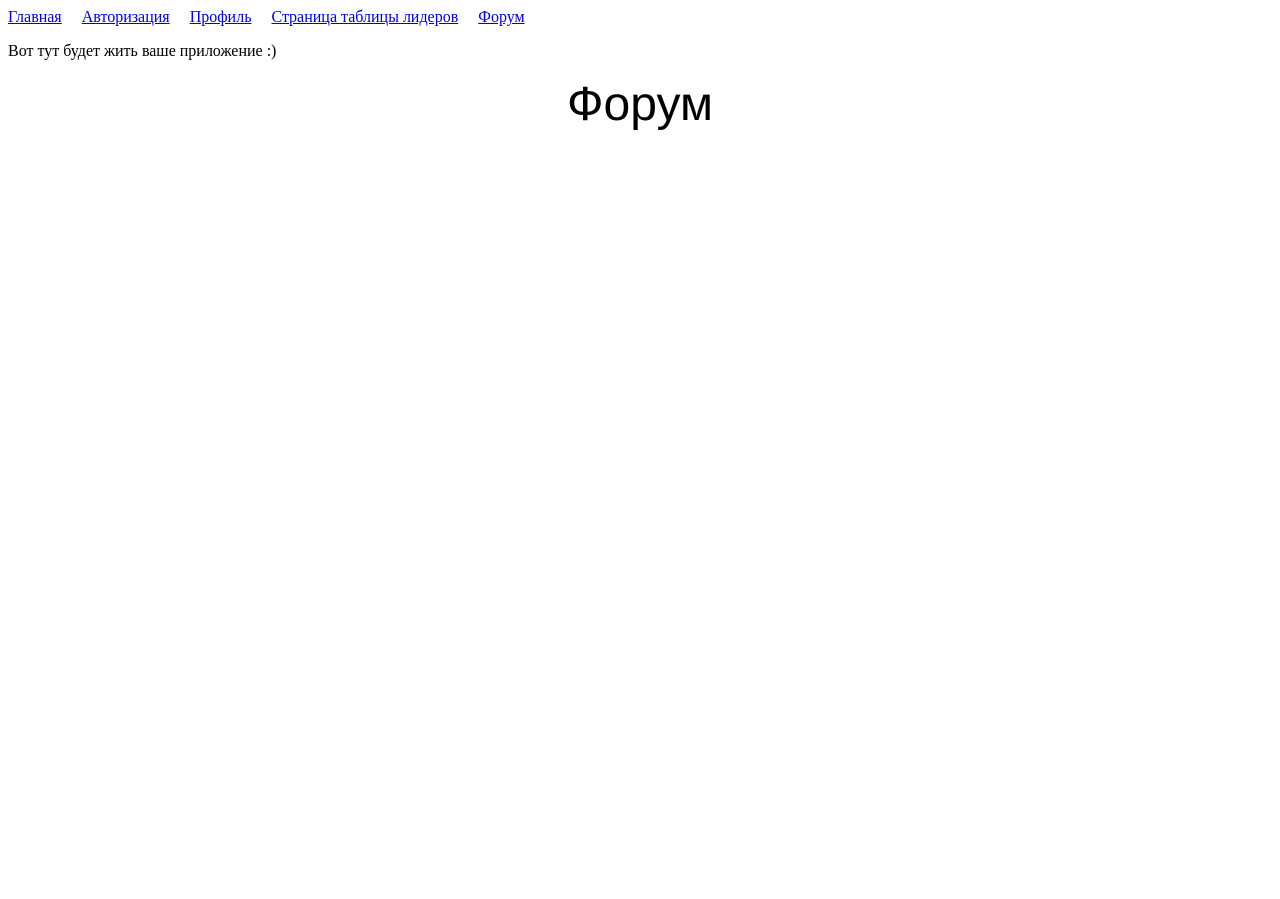
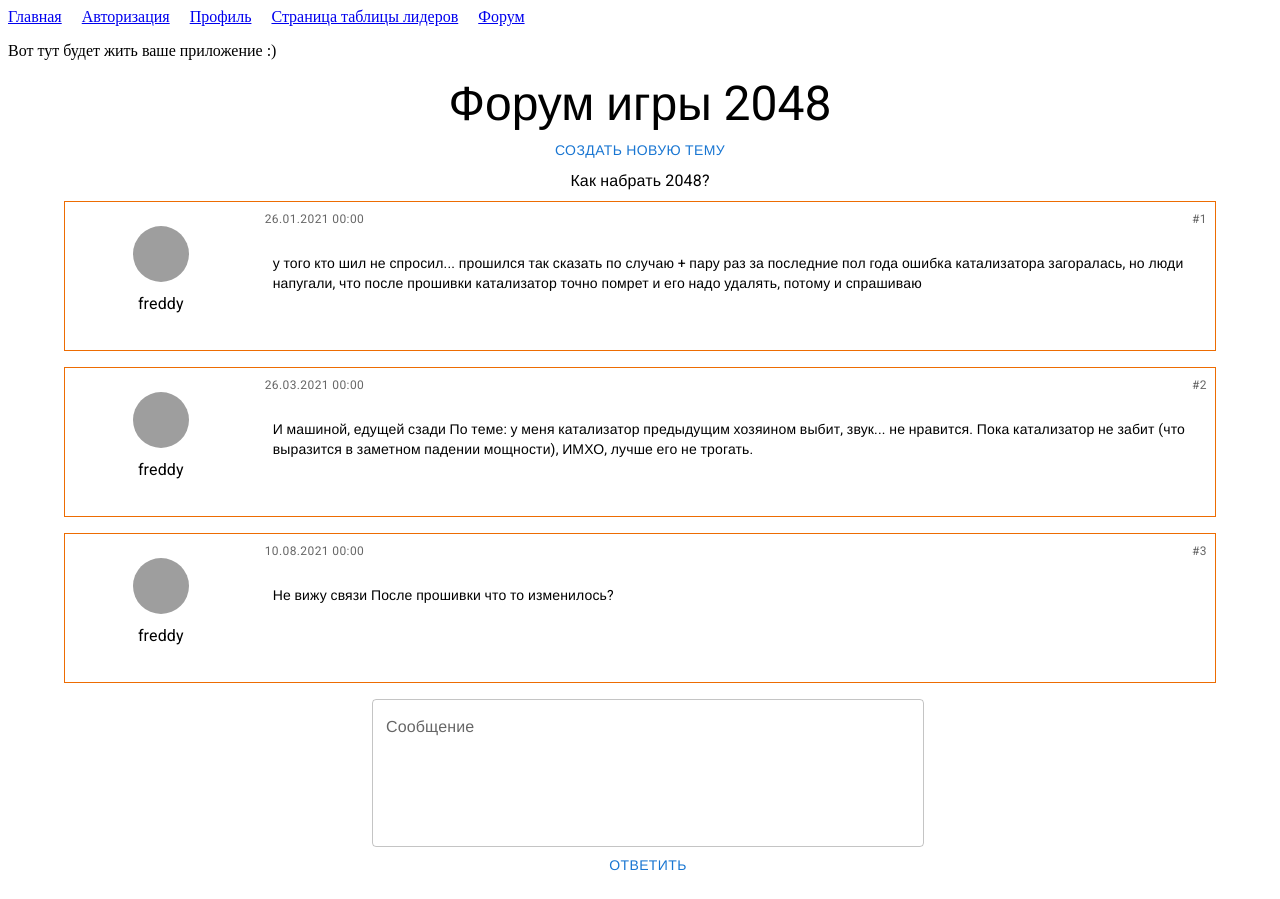
Before and after one commit to harlequin-plus/dreamteam_mf05, a React (Vite) app in the folder packages/client/: page /forum in a window 1280 px wide. Before the commit the page ends 800 px from the top, so only its background shows below. Built offline with nearby package versions, Linux system fonts and the light colour scheme; grey boxes are pictures that could not be loaded; a web font is replaced by a local one.

Commit message:
create mock

```diff
--- /dev/null
+++ b/packages/client/src/components/Comment/index.tsx
@@ -0,0 +1,61 @@
+import { FC } from 'react'
+import { User } from '../../api/type'
+import { Avatar, Box, Grid, Typography } from '@mui/material'
+import { dateLocale } from '../../constants'
+type OwnProps = {
+  content: string
+  user?: User
+  date: Date
+  ordinalNumber: number
+}
+
+const Comment: FC<OwnProps> = ({ content, user, date, ordinalNumber }) => {
+  const avatar = user?.avatar ? `${user.avatar}` : ''
+
+  const formatDate = (date: Date) => {
+    const dateFormatter = new Intl.DateTimeFormat(dateLocale)
+    const timeFormatter = new Intl.DateTimeFormat(dateLocale, {
+      hour: 'numeric',
+      minute: 'numeric',
+    })
+    const displayDate = dateFormatter.format(date)
+    const displayTime = timeFormatter.format(date)
+
+    return `${displayDate} ${displayTime}`
+  }
+  const displayFullDate = formatDate(date)
+
+  return (
+    <Grid
+      container
+      columnSpacing={0}
+      my={1}
+      py={0}
+      border={1}
+      borderColor={'warning.main'}>
+      <Grid item xs={12} md={2} py={3}>
+        <Box display={'flex'} alignItems="center" flexDirection="column">
+          <Avatar src={avatar} sx={{ width: 56, height: 56 }} />
+          <Typography p={1} variant="subtitle1">
+            {user?.login}{' '}
+          </Typography>
+        </Box>
+      </Grid>
+      <Grid item xs={12} md={10}>
+        <Box display={'flex'} justifyContent={'space-between'}>
+          <Typography color={'text.secondary'} variant="caption" m={1}>
+            {displayFullDate}
+          </Typography>
+          <Typography color={'text.secondary'} variant="caption" m={1}>
+            {`#${ordinalNumber}`}
+          </Typography>
+        </Box>
+        <Typography variant="body2" m={2}>
+          {content}
+        </Typography>
+      </Grid>
+    </Grid>
+  )
+}
+
+export default Comment
--- a/packages/client/src/components/ControlledInput/index.tsx
+++ b/packages/client/src/components/ControlledInput/index.tsx
@@ -20,7 +20,7 @@ type OwnProps = {
   type?: InputType
   name: InputName
   label: string
-  autoComplete: InputAutocomlete
+  autoComplete?: InputAutocomlete
 }
 
 export const ControlledInput = forwardRef(
--- a/packages/client/src/components/Form/index.tsx
+++ b/packages/client/src/components/Form/index.tsx
@@ -12,7 +12,7 @@ export interface ModalInput {
   label: string
   name: InputName
   type?: InputType
-  autoComlete: InputAutocomlete
+  autoComlete?: InputAutocomlete
 }
 
 type OwnProps = {
--- a/packages/client/src/components/Forum/index.tsx
+++ b/packages/client/src/components/Forum/index.tsx
@@ -1,13 +1,18 @@
-import { Box, Typography } from '@mui/material'
+import { Box, Button, Typography, Container } from '@mui/material'
+import Topic from '../Topic'
 
-const Forum = () => {
+const GameForum = () => {
   return (
-    <Box display={'flex'} alignItems="center" flexDirection="column">
-      <Typography variant="h3" component="h1">
-        Форум
-      </Typography>
-    </Box>
+    <Container maxWidth="lg">
+      <Box display={'flex'} alignItems="center" flexDirection="column">
+        <Typography variant="h3" component="h1">
+          Форум игры 2048
+        </Typography>
+        <Button>Создать новую тему</Button>
+        <Topic name="Как набрать 2048?"></Topic>
+      </Box>
+    </Container>
   )
 }
 
-export default Forum
+export default GameForum
--- a/packages/client/src/components/Leaderboard/index.tsx
+++ b/packages/client/src/components/Leaderboard/index.tsx
@@ -3,7 +3,6 @@ import Avatar from '@mui/material/Avatar'
 import Typography from '@mui/material/Typography'
 import {
   CardHeader,
-  Link,
   Table,
   TableBody,
   TableCell,
--- /dev/null
+++ b/packages/client/src/components/Topic/index.tsx
@@ -0,0 +1,67 @@
+import {
+  Button,
+  Container,
+  FormControl,
+  InputLabel,
+  OutlinedInput,
+  Typography,
+} from '@mui/material'
+import { FC, FormEvent, useEffect, useState } from 'react'
+import Comment from '../Comment'
+import { CommentType } from '../../types'
+import { getTopics } from '../../mocks/topics.mock'
+
+type OwnProps = {
+  name: string
+}
+
+const Topic: FC<OwnProps> = ({ name }) => {
+  const [comments, setComments] = useState<CommentType[]>([])
+
+  useEffect(() => {
+    const topics = getTopics() //Имитация получения списка тем из АПИ
+    const currentTopic = topics.find(topic => topic.name === name)
+    if (currentTopic) setComments(currentTopic.comments)
+  })
+
+  const addComment = async (event: FormEvent) => {
+    event.preventDefault()
+    return true
+  }
+
+  const clear = () => {
+    console.log('jxbcnbnm')
+  }
+
+  return (
+    <>
+      <Typography component="h3">{name}</Typography>
+      {comments.map((comment, index) => (
+        <Comment
+          key={comment.id}
+          content={comment.content}
+          date={comment.date}
+          user={comment.user}
+          ordinalNumber={index + 1}
+        />
+      ))}
+      <Container component={'form'} maxWidth="sm" onSubmit={addComment}>
+        <FormControl
+          margin="normal"
+          sx={{ m: 1, width: '100%' }}
+          variant="outlined">
+          <InputLabel htmlFor="newComment">Сообщение</InputLabel>
+          <OutlinedInput
+            id="newComment"
+            label="Сообщение"
+            multiline
+            minRows={5}
+          />
+          <Button type="submit">Ответить</Button>
+        </FormControl>
+      </Container>
+    </>
+  )
+}
+
+export default Topic
--- a/packages/client/src/constants.ts
+++ b/packages/client/src/constants.ts
@@ -1,2 +1,3 @@
 export const baseURL = 'https://ya-praktikum.tech/api/v2'
 export const resourceURL = 'https://ya-praktikum.tech/api/v2/resources'
+export const dateLocale = 'ru-RU'
--- a/packages/client/src/constants.tsx
+++ /dev/null
@@ -1,2 +0,0 @@
-export const baseURL = 'https://ya-praktikum.tech/api/v2'
-export const resourceURL = 'https://ya-praktikum.tech/api/v2/resources'
--- /dev/null
+++ b/packages/client/src/mocks/topics.mock.ts
@@ -0,0 +1,68 @@
+import { CommentType, TopicType } from '../types'
+
+const mockComments: CommentType[] = [
+  {
+    content: `у того кто шил не спросил... прошился так сказать по случаю + пару раз
+	за последние пол года ошибка катализатора загоралась,
+	но люди напугали, что после прошивки катализатор точно помрет и его надо удалять, потому и спрашиваю`,
+    date: new Date('2021-01-26'),
+    user: {
+      id: 278,
+      first_name: 'Freddy',
+      second_name: 'Lay',
+      display_name: 'Guru',
+      login: 'freddy',
+      avatar: 'https://s00.yaplakal.com/pics/pics_original/5/9/3/13161395.jpg',
+      email: 'freddy@lot.fn',
+      phone: '98765432155',
+    },
+    id: 1,
+  },
+  {
+    content: `И машиной, едущей сзади
+
+	По теме: у меня катализатор предыдущим хозяином выбит, звук... не нравится.
+	Пока катализатор не забит (что выразится в заметном падении мощности), ИМХО, лучше его не трогать.`,
+    date: new Date('2021-03-26'),
+    user: {
+      id: 278,
+      first_name: 'Freddy',
+      second_name: 'Lay',
+      display_name: 'Guru',
+      login: 'freddy',
+      avatar: 'https://s00.yaplakal.com/pics/pics_original/5/9/3/13161395.jpg',
+      email: 'freddy@lot.fn',
+      phone: '98765432155',
+    },
+    id: 2,
+  },
+  {
+    content: `Не вижу связи
+
+	После прошивки что то изменилось?`,
+    date: new Date('2021-08-10'),
+    user: {
+      id: 278,
+      first_name: 'Freddy',
+      second_name: 'Lay',
+      display_name: 'Guru',
+      login: 'freddy',
+      avatar:
+        'https://i1.sndcdn.com/artworks-cX44g79njVzhFJPS-lLjMsw-t500x500.jpg',
+      email: 'freddy@lot.fn',
+      phone: '98765432155',
+    },
+    id: 3,
+  },
+]
+
+const mockToics: TopicType[] = [
+  {
+    name: 'Как набрать 2048?',
+    comments: mockComments,
+  },
+]
+
+export const getTopics = () => {
+  return mockToics
+}
```
Also changed, not shown: packages/client/src/types.ts (renamed from packages/client/src/types.tsx, +15 -0 lines), 1 other file (tests, documents, lock files or other folders).
